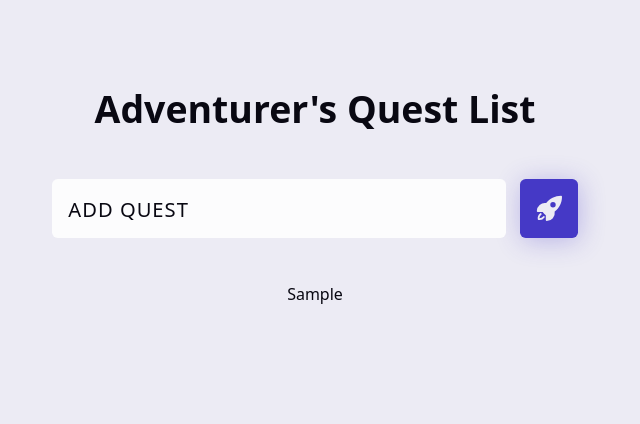
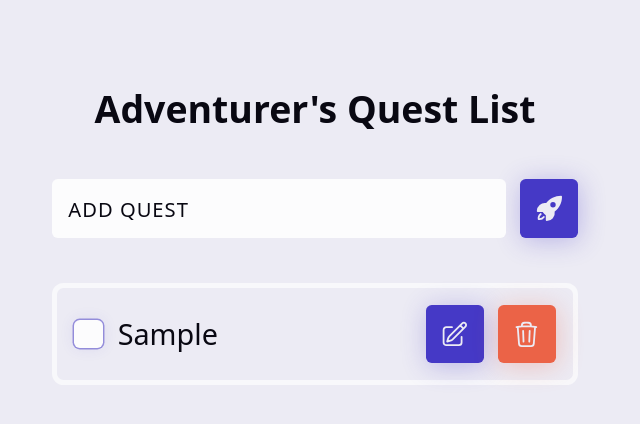
Before and after one commit to Keanu-Tibule/react-todo, a React (Vite) app: page / in a window 1280 px wide. Both pictures are taken after typing "Sample" into the empty fields and a click on the button "Add Quest". Shown: the top 424 px of the page, without its empty margins (325-965 px from the left). Built offline with nearby package versions, Linux system fonts and the light colour scheme.

Commit message:
add task items

```diff
--- a/src/components/TaskItem.jsx
+++ b/src/components/TaskItem.jsx
@@ -1,11 +1,54 @@
+import { useState } from 'react';
 //Styles
 import styles from './TaskItem.module.css';
+//Library Imports
+import { CheckIcon, TrashIcon, PencilIcon, PencilSquareIcon } from '@heroicons/react/24/outline';
 
-export const TaskItem = ({task}) => {
+const TaskItem = ({task}) => {
+  const[isChecked, setIsChecked] = useState(task.checked);
+
+  const handleCheckboxChange = (e) =>{
+    setIsChecked(!isChecked);
+  }
+
   return (
-    <div>
-        {task.name}
-    </div>
+    <li className={styles.task}>
+      <div className={styles["task-group"]}>
+        <input
+          type='checkbox'
+          className={styles.checkbox}
+          checked={isChecked}
+          onChange={handleCheckboxChange}
+          name={task.name}
+          id={task.id}
+        />
+        <label
+          htmlFor={task.id}
+          className={styles.label}
+        >
+          {task.name}
+          <p className={styles.checkmark}>
+            <CheckIcon strokeWidth={2} width={24} height={24}/>
+          </p>
+        </label>
+      </div>
+      <div className={styles["task-group"]}>
+        <button
+          className='btn'
+          aria-label={`Update ${task.name} Task`}
+          // onClick={}
+        >
+          <PencilSquareIcon width={24} height={24}/>
+        </button>
+        <button
+          className={`btn ${styles.delete}`}
+          aria-label={`Delete ${task.name} Task`}
+          // onClick={}
+        >
+          <TrashIcon width={24} height={24}/>
+        </button>
+      </div>
+    </li>
   )
 }
 export default TaskItem
```
Also changed, not shown: src/components/CustomForm.jsx (line endings or trailing spaces).
